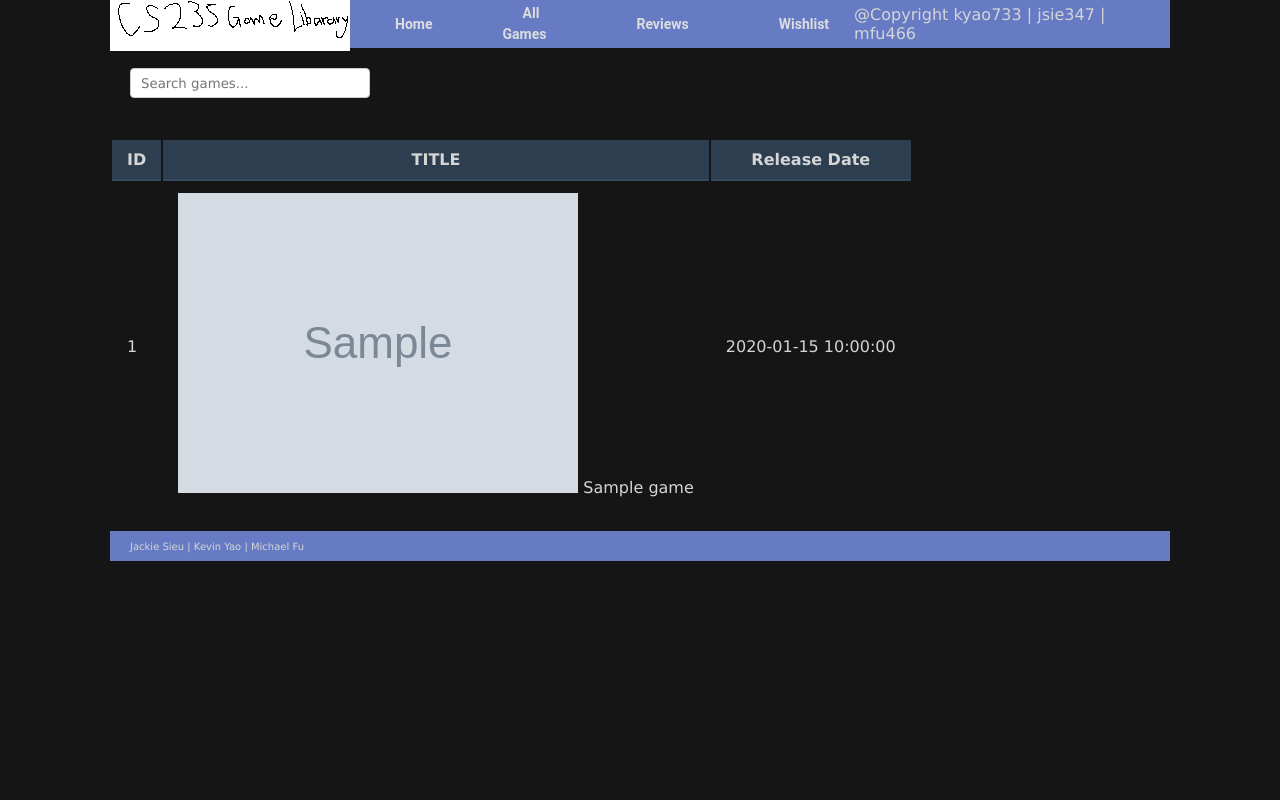
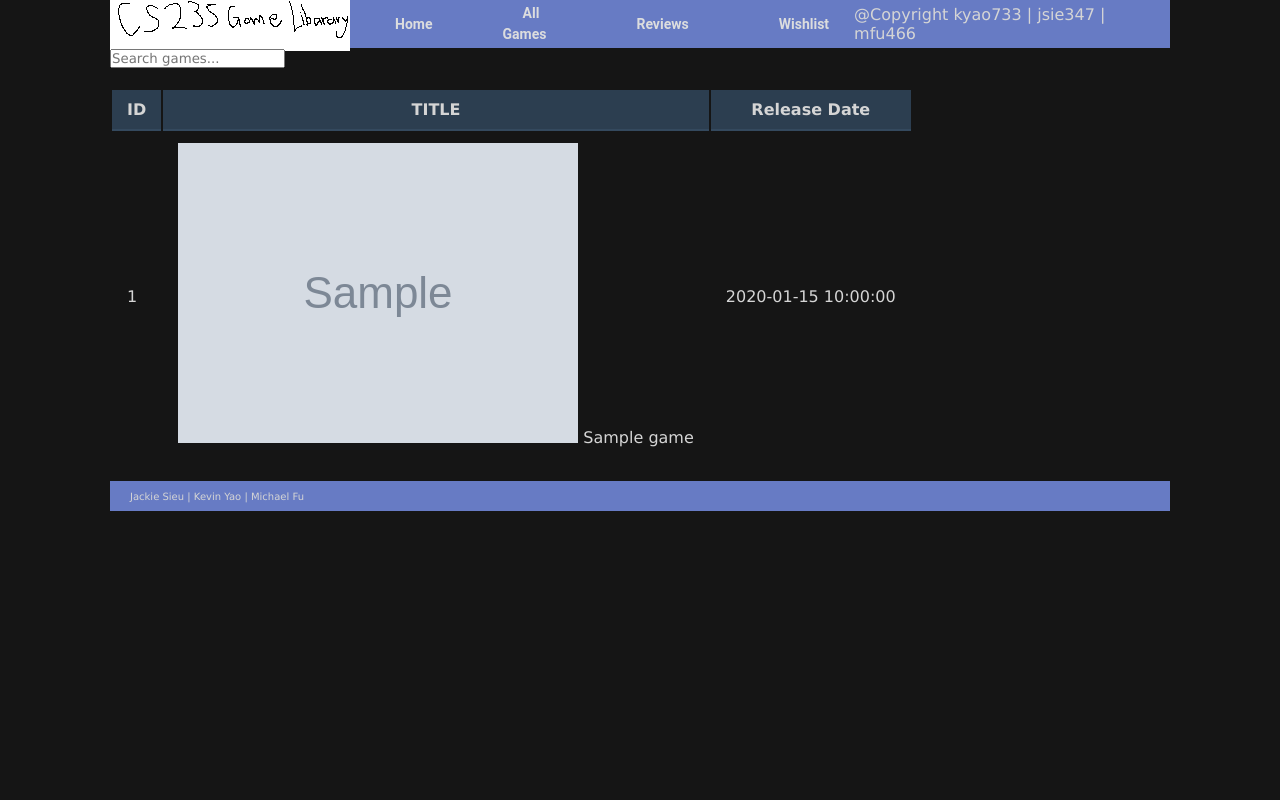
Before and after one commit to jackieseeyou/cs235webapp, a Flask app: template games/templates/browse/browse.html in a window 1280 px wide. Run offline with Flask 3, Linux system fonts and the light colour scheme; the template is opened without the code that fills it: most values are stand-ins (such as "Sample title", 1, 10 or a date in 2020); grey boxes marked "Sample" are stand-in pictures; some libraries are stand-ins or nearby versions.

```diff
--- a/games/static/css/main.css
+++ b/games/static/css/main.css
@@ -14,7 +14,7 @@ body{
   min-height: 100vh;
   display: flex;
   flex-direction: column;
-  overflow: auto;
+  overflow: visible;
 }
 
 li, a, button{
@@ -214,44 +247,15 @@ footer{
 }
 
 main{
+  display: grid;
   border-style: solid;
   border-width: 1px;
+  border-color:#515151;
   height: 100vh;
-  overflow: hidden
-}
-
-.search__container{
-  position: relative;
-  display: inline-block;
-  margin: 20px;
-
-
-}
-
-#search-box{
-  width: 30vh;
-  height: 30px;
-  padding: 5px 10px;
-  border: 1px solid #ccc;
-  border-radius: 4px;
-  box-sizing: border-box;
-}
-
-.search-dropdown {
-  border: 1px solid #ccc;
-  background-color: gray;
-  max-height: 150px;  /* You can adjust this */
-  overflow-y: auto;   /* Allows scrolling if many results */
-  position: absolute; /* Makes the dropdown appear below the search box */
-  width: 30vh;       /* Adjust width to match the search box */
-  display: none;      /* Initially hidden */
-}
-
-.search-result-item {
-  padding: 5px;
-  cursor: pointer;
+  overflow: auto;
 }
 
 .search-result-item:hover {
   background-color: #f0f0f0;
+
 }
```
Also changed, not shown: other parts of games/static/css/main.css (+52 -19 lines), games/templates/gameDescription.html (+14 -10 lines).
